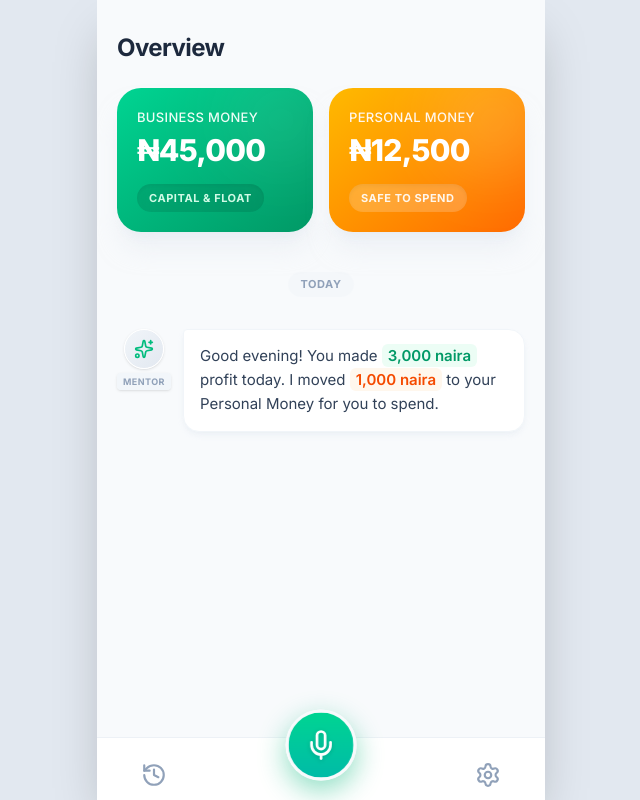
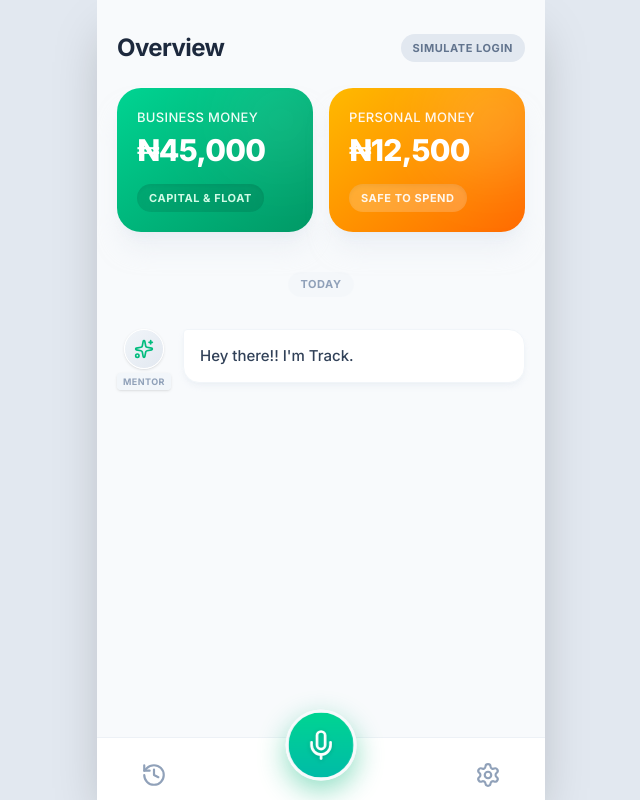
Before and after one commit to fortcodec/Track, a Next.js app: page / in a window 1280 px wide. Shown: the whole page, without its empty margins (319-959 px from the left). Built offline with nearby package versions, Linux system fonts and the light colour scheme.

Commit message:
feat: add dynamic AI greeting and mock auth toggle

```diff
--- a/src/app/page.tsx
+++ b/src/app/page.tsx
@@ -2,11 +2,12 @@
 
 import { Sparkles } from "lucide-react";
 import { useAppStore } from "@/store/useAppStore";
-import { useEffect, useRef } from "react";
+import { useEffect, useRef, useState } from "react";
 
 export default function Home() {
   const { messages, transcript, isListening } = useAppStore();
   const chatEndRef = useRef<HTMLDivElement>(null);
+  const [user, setUser] = useState<{name: string} | null>(null);
 
   // Auto-scroll chat to bottom
   useEffect(() => {
@@ -17,7 +18,15 @@ export default function Home() {
     <>
       {/* Dual Pockets Header */}
       <div className="px-5 pt-8 pb-4 z-10 bg-slate-50 shrink-0">
-        <h1 className="text-2xl font-bold text-slate-800 mb-6 tracking-tight">Overview</h1>
+        <div className="flex justify-between items-center mb-6">
+          <h1 className="text-2xl font-bold text-slate-800 tracking-tight">Overview</h1>
+          <button
+            onClick={() => setUser(user ? null : { name: 'Fortune' })}
+            className="text-[11px] font-bold tracking-wider uppercase bg-slate-200 text-slate-500 px-3 py-1.5 rounded-full hover:bg-slate-300 transition-colors"
+          >
+            {user ? 'Logout' : 'Simulate Login'}
+          </button>
+        </div>
 
         <div className="flex gap-4">
           {/* Business Pocket */}
@@ -67,9 +76,9 @@ export default function Home() {
                 <span className="text-[9px] font-bold text-slate-400 uppercase tracking-wider bg-slate-100/80 px-1.5 py-0.5 rounded shadow-sm">Mentor</span>
               </div>
 
-              <div className="bg-white px-4 py-3.5 rounded-2xl rounded-tl-sm shadow-md shadow-slate-200/40 border border-slate-100 text-slate-700 text-[15px] leading-relaxed w-full">
+              <div className="bg-white px-4 py-3.5 rounded-2xl rounded-tl-sm shadow-md shadow-slate-200/40 border border-slate-100 text-slate-700 text-[15px] leading-relaxed w-full font-medium">
                 {msg.id === '1' ? (
-                  <>Good evening! You made <span className="font-semibold text-emerald-600 bg-emerald-50 px-1.5 py-0.5 rounded-md">3,000 naira</span> profit today. I moved <span className="font-semibold text-orange-600 bg-orange-50 px-1.5 py-0.5 rounded-md">1,000 naira</span> to your Personal Money for you to spend.</>
+                  user ? `Hey ${user.name}!! I'm Track.` : "Hey there!! I'm Track."
                 ) : (
                   msg.text
                 )}
```
